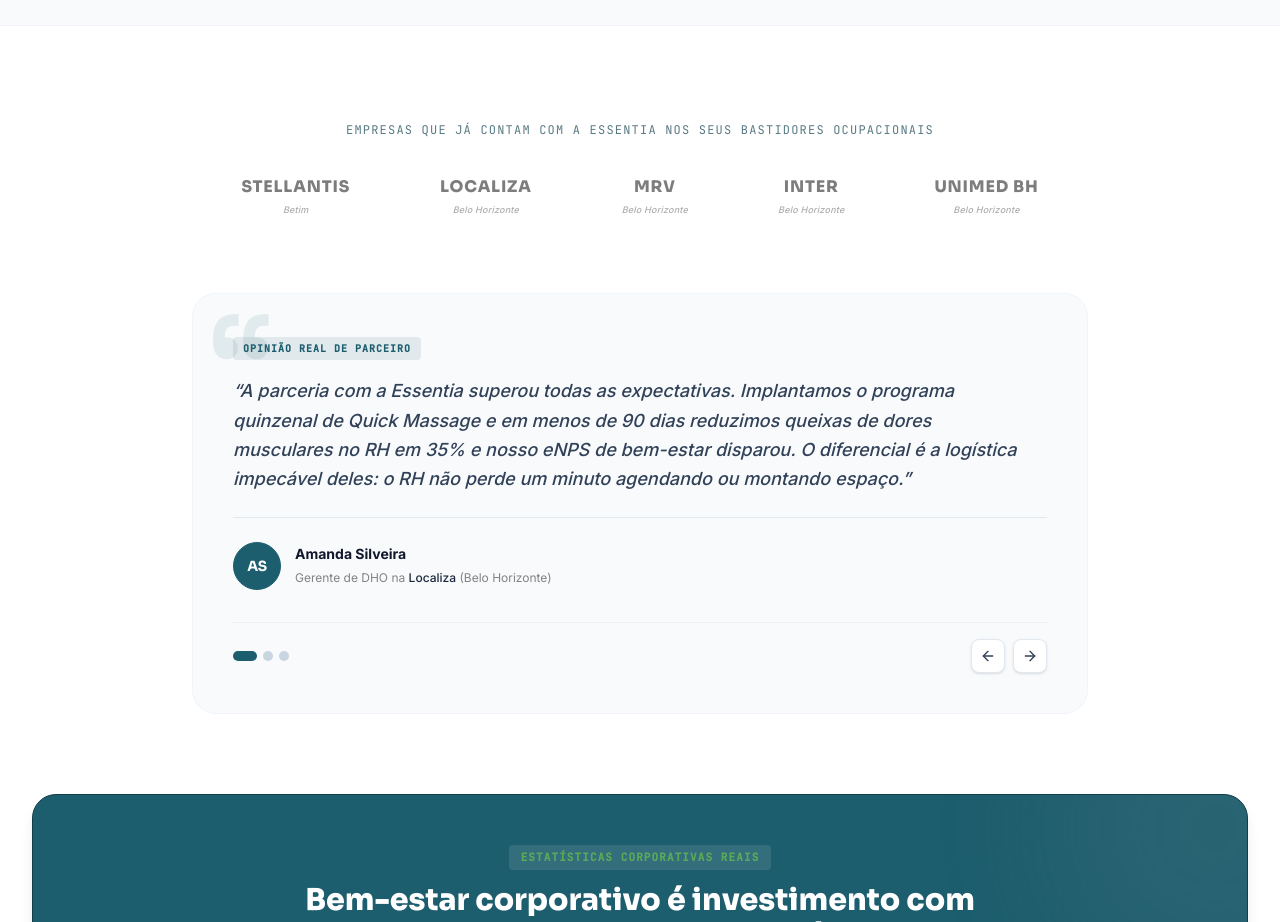
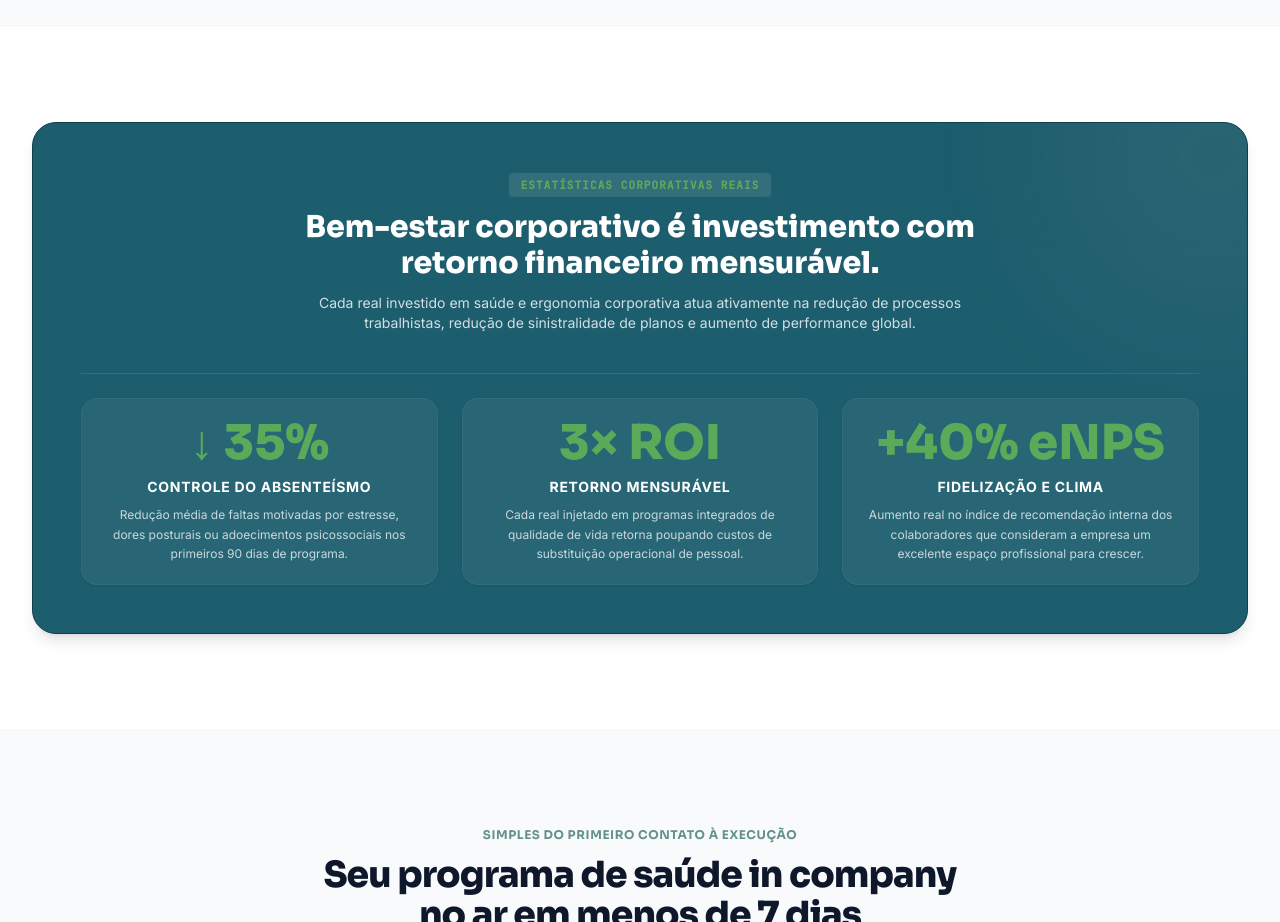
Before and after one commit to arthursl12/essentiasaudecorporativa, a React (Vite) app: page / in a window 1280 px wide. Shown: the part 4580-5502 px from the top of the page. Built offline with nearby package versions, Linux system fonts and the light colour scheme.

Commit message:
refactor: remove partners logos and testimonial carousel sections from ROI

```diff
--- a/src/App.tsx
+++ b/src/App.tsx
@@ -746,117 +746,6 @@
         {/* SECTION 5 — PROVA SOCIAL E MÉTRICAS DE ROI */}
         <section className="py-16 lg:py-24 bg-white" id="roi">
           <div className="max-w-7xl mx-auto px-4 sm:px-6 lg:px-8">
-
-            {/* Bloco A - Logos de Empresas Atendidas */}
-            <div className="text-center mb-16" id="partners-logos-zone">
-              <span className="text-xs uppercase font-mono tracking-widest text-brand-slate-dark block mb-4">
-                Empresas que já contam com a Essentia nos seus bastidores ocupacionais
-              </span>
-              <div className="flex flex-wrap items-center justify-center gap-8 md:gap-12 lg:gap-16 mt-6">
-                {PARTNERS_LOGOS.map((partner, index) => (
-                  <div
-                    key={index}
-                    className="flex flex-col items-center justify-center p-3 grayscale opacity-60 hover:grayscale-0 hover:opacity-100 cursor-help transition-all duration-300 border border-transparent hover:border-slate-100 hover:bg-slate-50 rounded-xl"
-                    title={`${partner.name} (${partner.location})`}
-                    id={`partner-logo-${index}`}
-                  >
-                    <span className="font-display font-extrabold text-sm sm:text-base text-slate-800 tracking-wider">
-                      {partner.logoText}
-                    </span>
-                    <span className="text-[9px] font-sans font-medium text-brand-primary-light tracking-wide italic mt-1">
-                      {partner.location}
-                    </span>
-                  </div>
-                ))}
-              </div>
-            </div>
-
-            {/* Bloco B - Depoimentos com aspas gigantes ornamentadas */}
-            <div className="max-w-4xl mx-auto mb-20 bg-slate-50 border border-slate-100 rounded-3xl p-6 sm:p-10 relative overflow-hidden" id="testimonial-carousel">
-              {/* Giant quote mark decoration */}
-              <div className="absolute top-2 left-4 text-brand-primary/10 select-none font-display font-bold text-8xl md:text-9xl leading-none">
-                “
-              </div>
-
-              <div className="relative z-10">
-                <AnimatePresence mode="wait">
-                  <motion.div
-                    key={currentTestimonialIdx}
-                    initial={{ opacity: 0, x: 20 }}
-                    animate={{ opacity: 1, x: 0 }}
-                    exit={{ opacity: 0, x: -20 }}
-                    transition={{ duration: 0.25 }}
-                    className="min-h-[220px] flex flex-col justify-between"
-                  >
-                    <div>
-                      <span className="text-[10px] font-mono font-bold text-brand-primary tracking-widest uppercase bg-brand-primary/10 px-2.5 py-1 rounded mb-4 inline-block">
-                        Opinião Real de Parceiro
-                      </span>
-                      <blockquote className="text-slate-700 text-sm sm:text-base md:text-lg font-sans font-medium leading-relaxed italic pr-4">
-                        “{TESTIMONIALS[currentTestimonialIdx].quote}”
-                      </blockquote>
-                    </div>
-
-                    <div className="flex items-center gap-3.5 mt-6 pt-6 border-t border-slate-200">
-                      {/* Avatar decoration based on initials */}
-                      <div className="w-12 h-12 rounded-full bg-brand-primary text-white flex items-center justify-center font-display font-bold text-sm tracking-tight border border-brand-primary">
-                        {TESTIMONIALS[currentTestimonialIdx].authorName.charAt(0)}
-                        {TESTIMONIALS[currentTestimonialIdx].authorName.split(' ')[1]?.charAt(0)}
-                      </div>
-                      <div>
-                        <cite className="not-italic font-sans font-bold text-slate-900 text-sm block">
-                          {TESTIMONIALS[currentTestimonialIdx].authorName}
-                        </cite>
-                        <span className="text-xs text-brand-grey-mid">
-                          {TESTIMONIALS[currentTestimonialIdx].authorRole} na{' '}
-                          <strong className="text-slate-800 font-medium">
-                            {TESTIMONIALS[currentTestimonialIdx].authorCompany}
-                          </strong>{' '}
-                          ({TESTIMONIALS[currentTestimonialIdx].authorLocation})
-                        </span>
-                      </div>
-                    </div>
-                  </motion.div>
-                </AnimatePresence>
-
-                {/* Slider pagination indicators & buttons */}
-                <div className="flex items-center justify-between mt-8 border-t border-slate-200/50 pt-4 z-10 relative">
-                  <div className="flex gap-1.5">
-                    {TESTIMONIALS.map((_, i) => (
-                      <button
-                        key={i}
-                        onClick={() => setCurrentTestimonialIdx(i)}
-                        className={`w-2.5 h-2.5 rounded-full transition-all ${
-                          i === currentTestimonialIdx ? 'bg-brand-primary px-3' : 'bg-slate-300'
-                        }`}
-                        aria-label={`Ir para depoimento ${i + 1}`}
-                      />
-                    ))}
-                  </div>
-
-                  <div className="flex gap-2">
-                    <button
-                      onClick={handleTestimonialPrev}
-                      className="p-2 rounded-lg bg-white border border-slate-200 hover:bg-slate-100 text-slate-700 hover:text-brand-primary transition-all shadow-sm focus:outline-none"
-                      aria-label="Depoimento Anterior"
-                      id="prev-testimonial-btn"
-                    >
-                      <ArrowLeft className="w-4 h-4" />
-                    </button>
-                    <button
-                      onClick={handleTestimonialNext}
-                      className="p-2 rounded-lg bg-white border border-slate-200 hover:bg-slate-100 text-slate-700 hover:text-brand-primary transition-all shadow-sm focus:outline-none"
-                      aria-label="Próximo Depoimento"
-                      id="next-testimonial-btn"
-                    >
-                      <ArrowRight className="w-4 h-4" />
-                    </button>
-                  </div>
-                </div>
-
-              </div>
-            </div>
-
             {/* Bloco C — Métricas de ROI (FUNDO ESCURO - DELIBERADO) */}
             <div className="bg-brand-primary text-white rounded-3xl p-8 sm:p-12 relative overflow-hidden shadow-lg border border-brand-primary-dark" id="roi-dark-block">
               {/* Backdrops patterns */}
```
